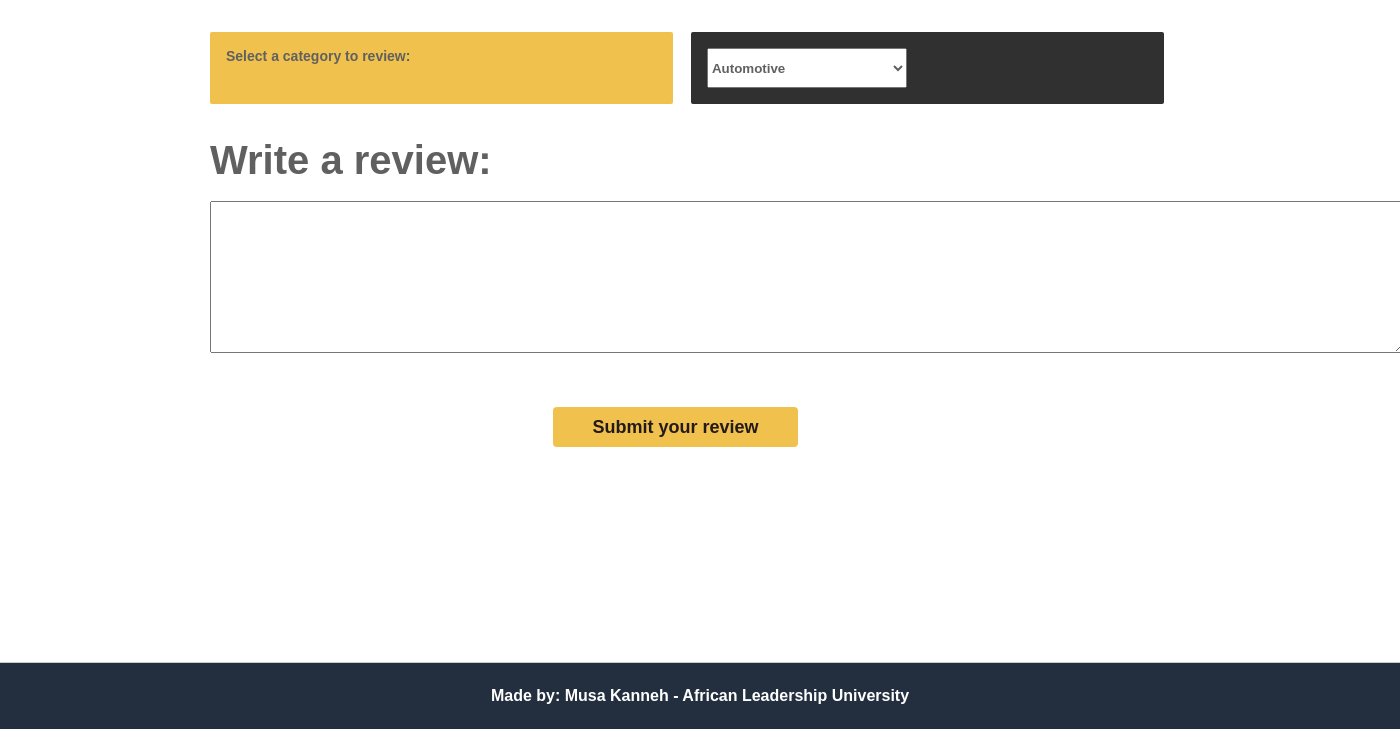
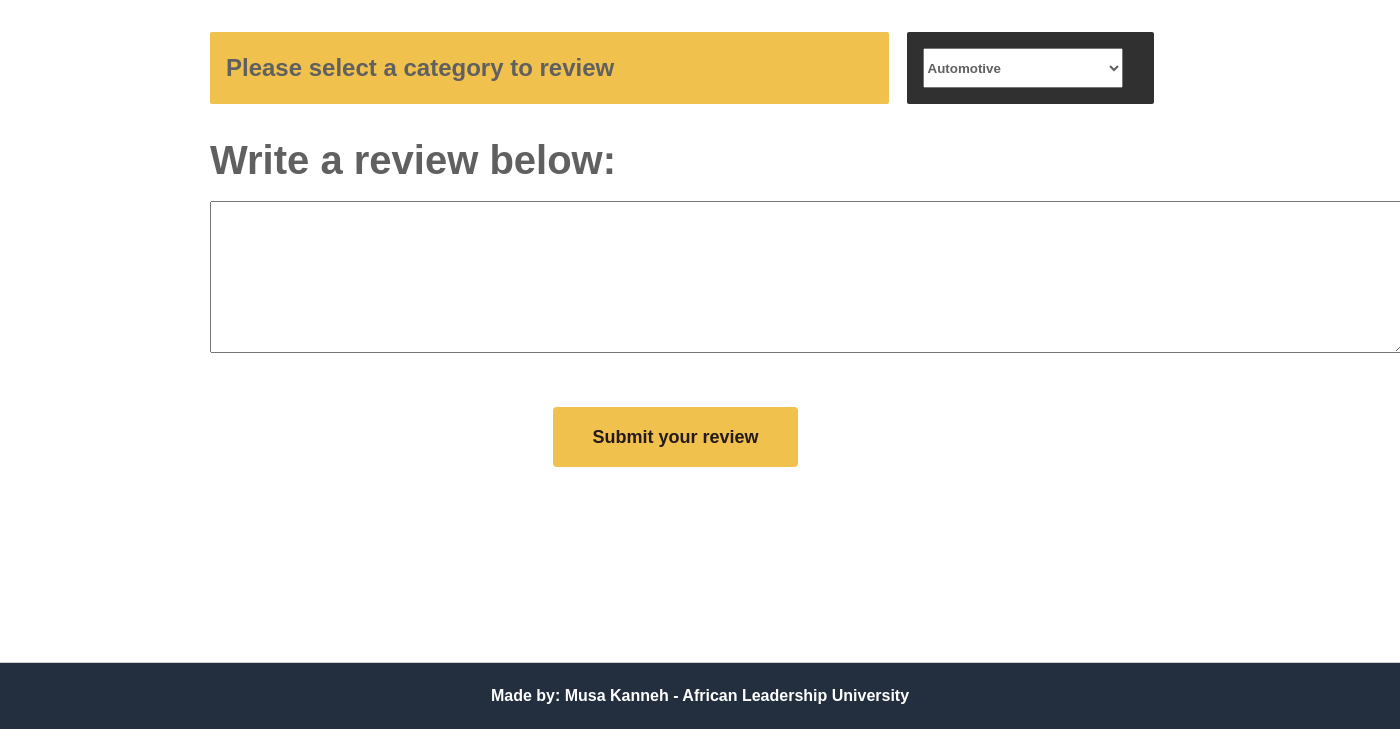
Before and after one commit to musakanneh/amazon-products-review-web_app, a Flask app: page / in a window 1400 px wide. Shown: the part 71-800 px from the top of the page. Run offline with Flask 2, Linux system fonts and the light colour scheme.

Commit message:
Updated web UI

```diff
--- a/app/templates/base.html
+++ b/app/templates/base.html
@@ -25,7 +25,7 @@
         }
 
         .category-title {
-            width: 44%;
+            width: 66%;
             font-size: 14px;
             background-color: #F0C24D;
             color: #ffffff;
@@ -34,11 +34,9 @@
             padding: 1rem;
         }
 
-        .form-input {}
-
         .category-main {
             height: 40px;
-            width: 45%;
+            width: 22%;
             background-color: #303030;
             padding: 1rem;
             border-radius: 2px;
@@ -59,7 +57,7 @@
             background-color: #F0C24D;
             font-size: 18px;
             color: #24191B;
-            height: 40px;
+            height: 60px;
             width: 25%;
             border-radius: 4px;
             border-style: none;
--- a/app/templates/index.html
+++ b/app/templates/index.html
@@ -7,7 +7,8 @@
         <form method="POST">
             <div class="title-cover">
                 <!-- <div class="the-form">{{ form.hidden_tag() }}</div> -->
-                <div class="category-title ">{{form.category.label}} </div> &nbsp;&nbsp;&nbsp;&nbsp;
+                <div class="category-title" style="font-size: 1.5rem; padding-top: 1.4rem">{{form.category.label}} </div>
+                &nbsp;&nbsp;&nbsp;&nbsp;
                 <div class="category-main ">{{form.category()}}</div>
             </div>
             <br>
--- a/app/views.py
+++ b/app/views.py
@@ -18,7 +18,7 @@ logger = logging.getLogger('app')
 
 class PredictForm(Form):
     """Fields for Predict"""
-    category = fields.SelectField('Select a category  to review: ', choices=[('Automotive', 'Automotive'),
+    category = fields.SelectField('Please select a category  to review ', choices=[('Automotive', 'Automotive'),
                                                                              ('Baby',
                                                                               'Baby'),
                                                                              ('Clothing_Shoes_and_Jewelry',
@@ -40,7 +40,7 @@ class PredictForm(Form):
                                                                              ('Toys_and_Games',
                                                                               'Toys and Games'),
                                                                              ('Video_Games', 'Video Games')])
-    review = fields.TextAreaField('Write a review:', validators=[Required()])
+    review = fields.TextAreaField('Write a review below:', validators=[Required()])
     submit = fields.SubmitField('Submit')
 
 
```
Also changed, not shown: README.md, app/static/images/pic.png (added), app/static/images/screenshot.png (deleted).
